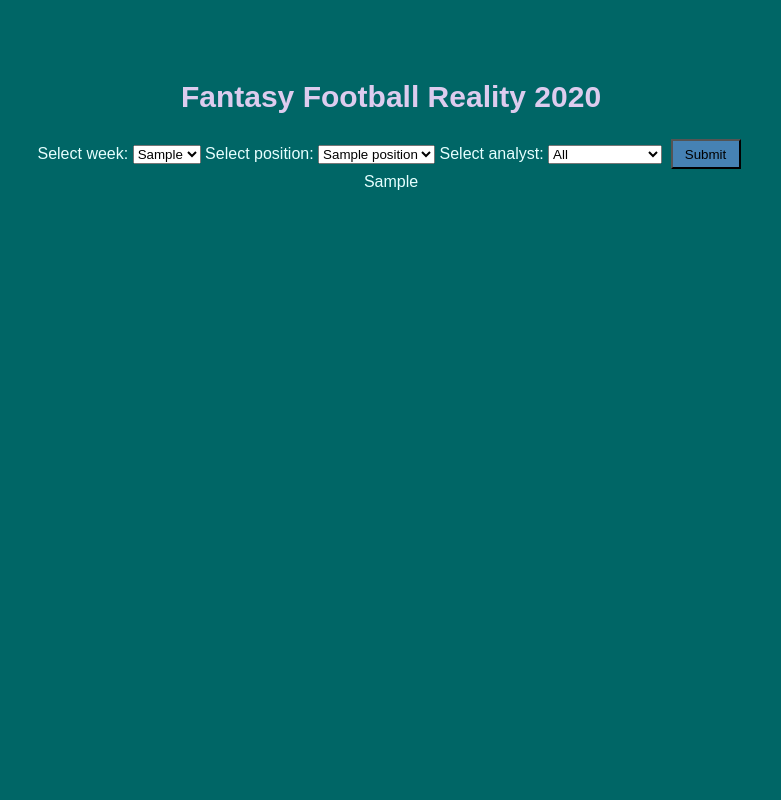
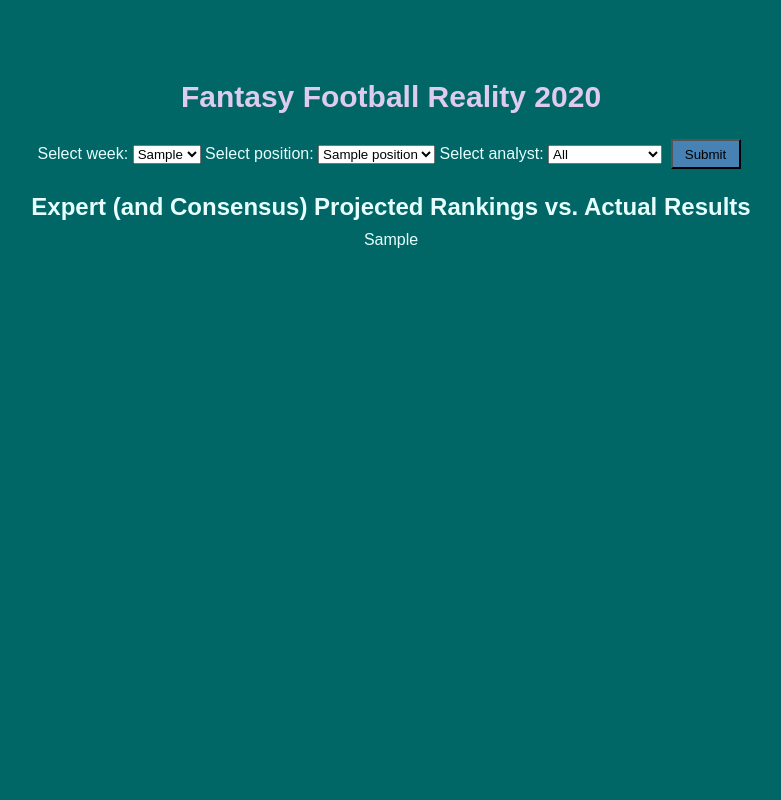
Before and after one commit to freerangeandy/ff-reality, a Flask app: template templates/index.html in a window 1280 px wide. Shown: the whole page, without its empty margins (249-1030 px from the left). Run offline with Flask 2, Linux system fonts and the light colour scheme; the template is opened without the code that fills it: most values are stand-ins (such as "Sample title", 1, 10 or a date in 2020).

Commit message:
add table titles

```diff
--- a/static/main.css
+++ b/static/main.css
@@ -45,6 +45,10 @@ html, body {
   margin: 100px;
 }
 
+.container h2 {
+  margin-bottom: 10px;
+}
+
 .message {
   font-size: 20px;
   font-weight: 600;
--- a/templates/index.html
+++ b/templates/index.html
@@ -34,12 +34,16 @@
         <div class="message">{{message|safe}}</div>
       {% endif %}
       {% if comparison_html is defined %}
+        <h2>Expert (and Consensus) Projected Rankings vs. Actual Results</h2>
         {{comparison_html|safe}}
       {% elif projections_html is defined %}
+        <h2>Experts' Projected Rankings</h2>
         {{projections_html|safe}}
         <br />
+        <h2>Actual Results & Difference from Experts' Projections</h2>
         {{differences_html|safe}}
         <br />
+        <h2>Standard Deviations of Differences (Expert Projections - Results)</h2>
         {{std_dev_html|safe}}
       {% endif %}
     </div>
```
